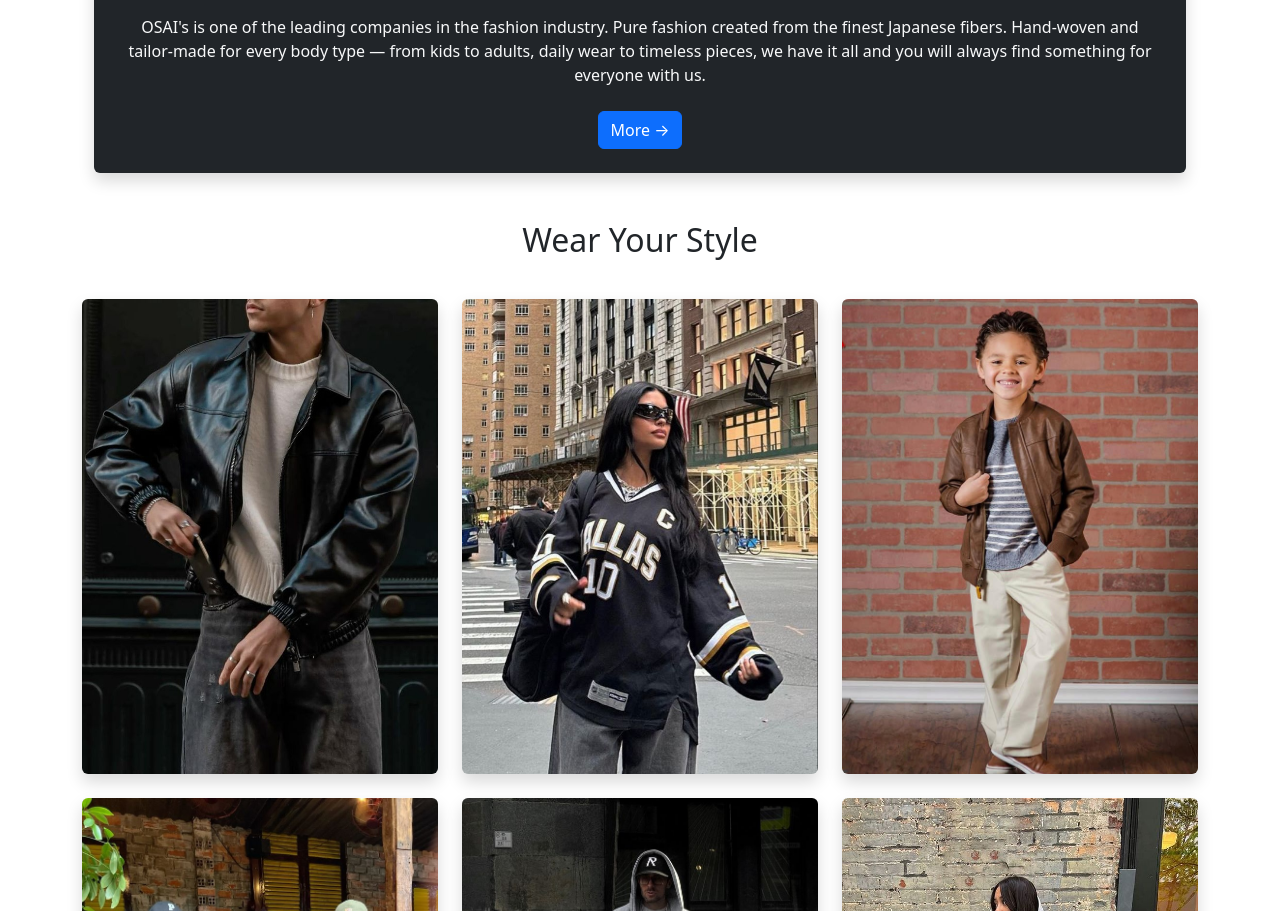
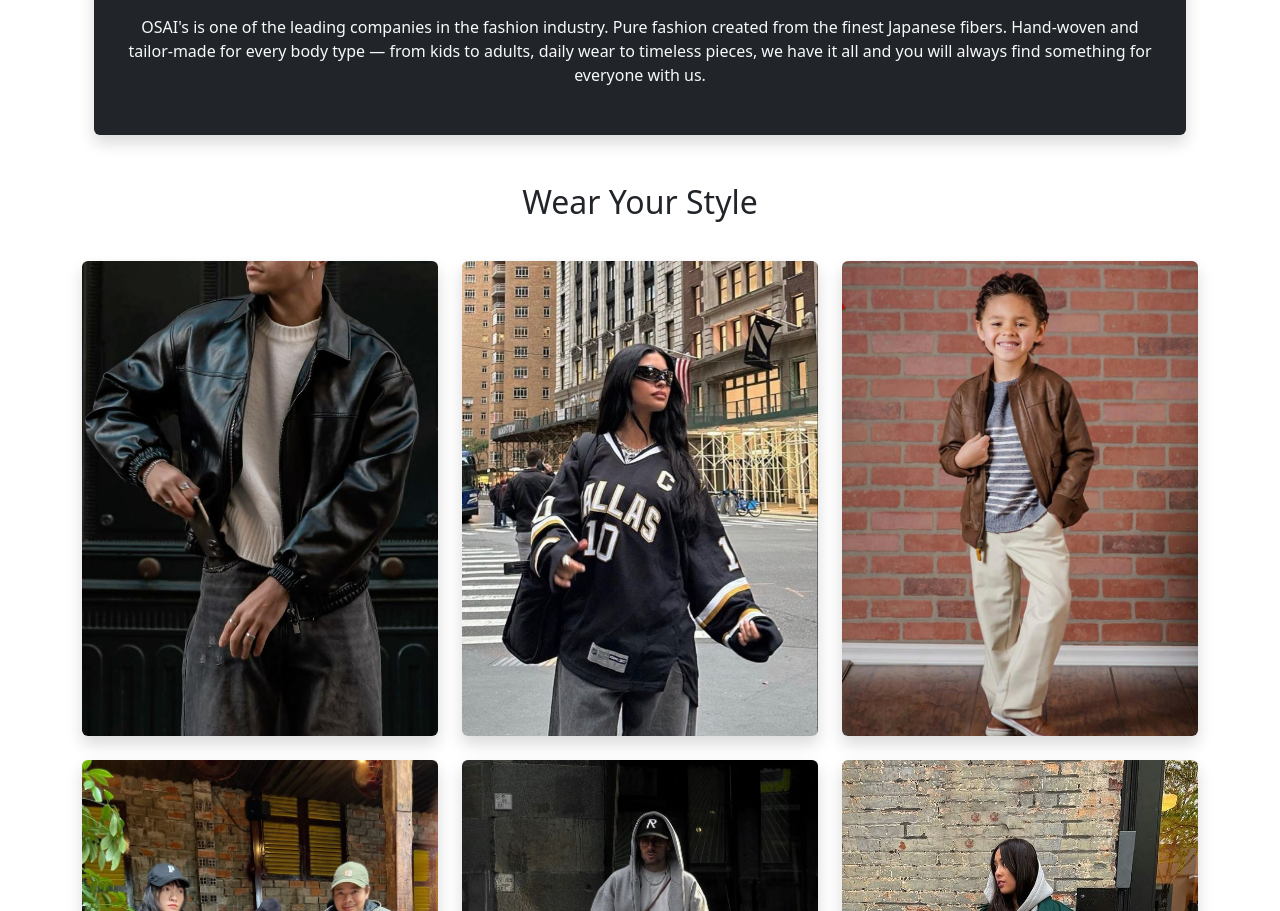
Before and after one commit to sumzali083/Team51, a React (Vite) app in the folder frontend/: page / in a window 1280 px wide. Shown: the part 894-1805 px from the top of the page. Built offline with nearby package versions, Linux system fonts and the light colour scheme.

Commit message:
Remove unnecessary link

```diff
--- a/frontend/src/pages/HomePage.jsx
+++ b/frontend/src/pages/HomePage.jsx
@@ -88,9 +88,8 @@ export function HomePage() {
               something for everyone with us.
             </p>
 
-            <a href="/about" className="btn btn-primary">
-              More →
-            </a>
+
+
           </div>
         </div>
       </section>
```
